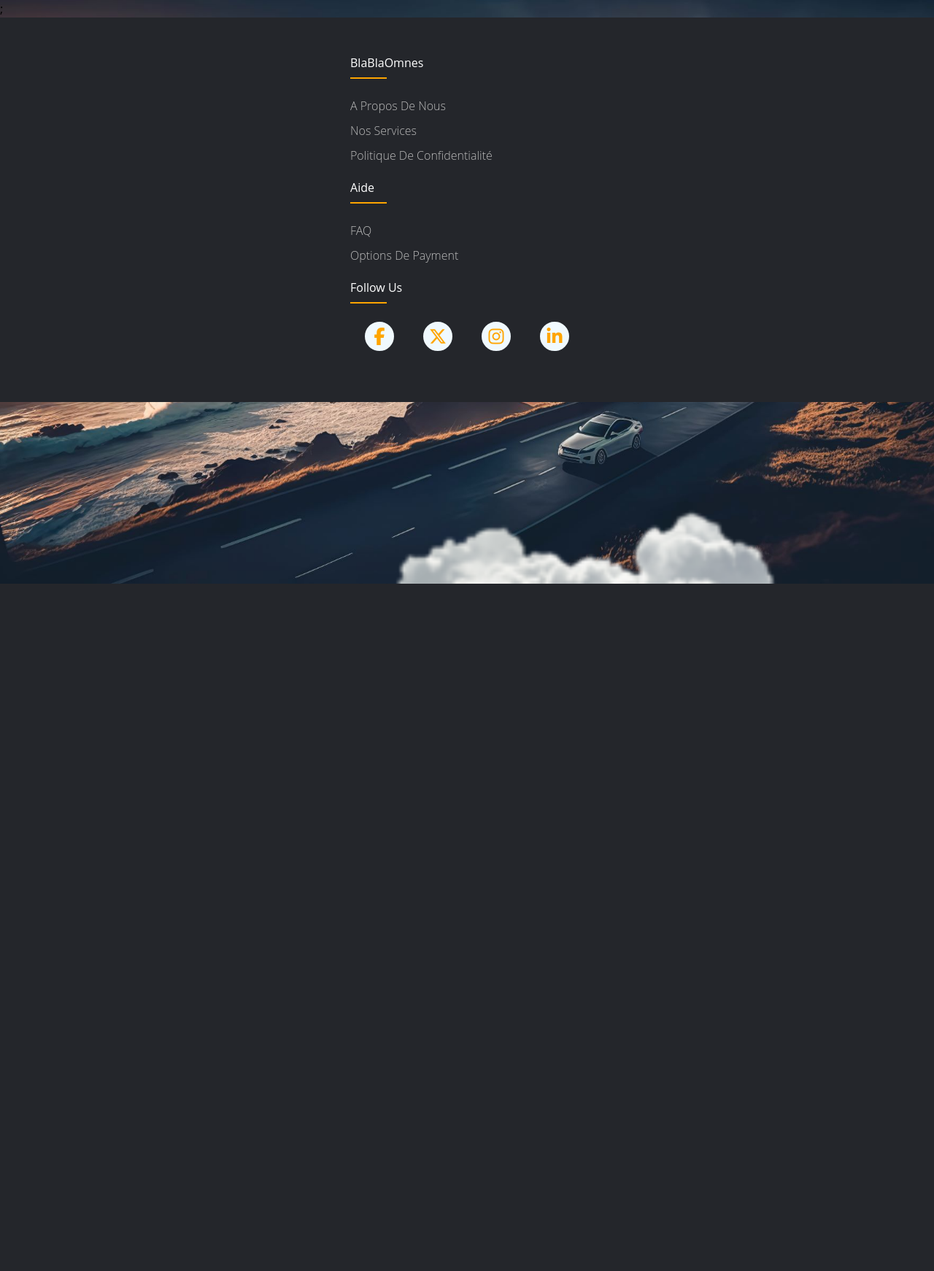
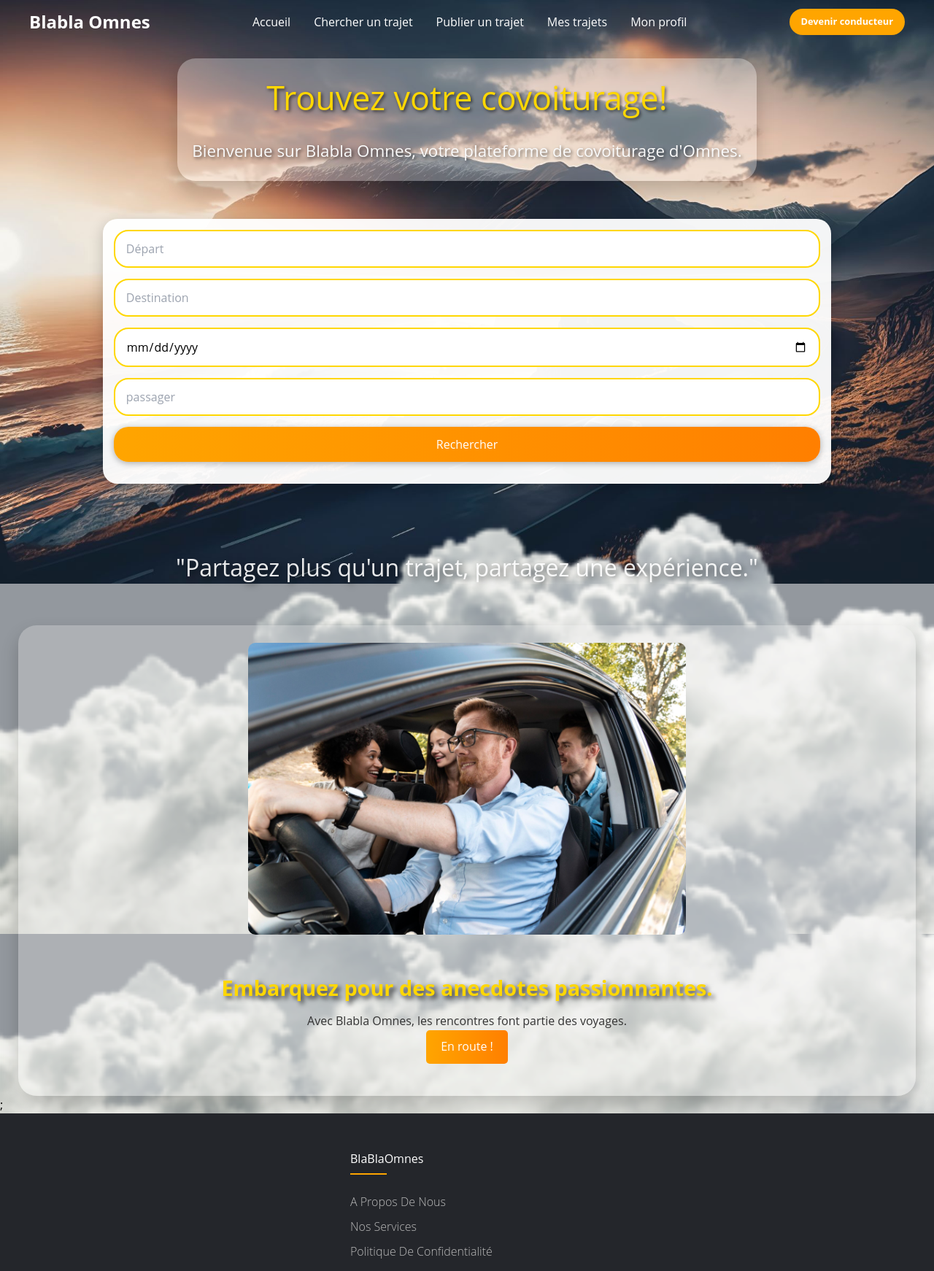
Before and after one commit to Nicolas-cottez/Projet-blabla, a PHP site: page /main.php in a window 1280 px wide. Shown: the top 1742 px of the page at 73% size. Before the commit the page ends 800 px from the top, so only its background shows below. Run offline with PHP 8.4, Linux system fonts and the light colour scheme; some libraries are stand-ins or nearby versions.

Commit message:
Update main.php
correction

```diff
--- a/main.php
+++ b/main.php
@@ -1,22 +1,58 @@
 <!DOCTYPE html>
-<html lang="en">
+<html lang="fr">
 
 <head>
     <meta charset="UTF-8">
     <meta name="viewport" content="width=device-width, initial-scale=1.0">
     <script src="https://cdn.tailwindcss.com"></script><!--inclu tailwind-->
-    <link rel="stylesheet" href="style.css"> <!--inclu le css-->
-    <link rel="stylesheet" href="footer.css"> <!--inclu le css du footer-->
-    <link rel="stylesheet" type="text/css" href="https://cdnjs.cloudflare.com/ajax/libs/font-awesome/6.5.1/css/all.min.css"> <!--inclu les fonts-->
+    <link rel="stylesheet" href="style.css">
+    <link rel="stylesheet" href="https://cdnjs.cloudflare.com/ajax/libs/font-awesome/6.5.2/css/all.min.css" integrity="sha512-SnH5WK+bZxgPHs44uWIX+LLJAJ9/2PkPKZ5QiAj6Ta86w+fsb2TkcmfRyVX3pBnMFcV7oQPJkl9QevSCWr3W6A==" crossorigin="anonymous" referrerpolicy="no-referrer" /><!--inclu les fonts-->
+
     <script src="https://ajax.googleapis.com/ajax/libs/jquery/3.7.1/jquery.min.js"></script> <!--inclu jquery-->
     <script src="monscript.js" defer></script> <!--defer sert a charger a la fin du dom--> <!--inclu le js-->
-    <title>caca</title>
+    <title>BlaBLA Omnes</title>
+
+
 </head>
 
 <body>
 
+    <?php include 'Header.php'; ?>
+
+    <article>
+        <h2>Trouvez votre covoiturage!</h2>
+        <p>
+            Bienvenue sur Blabla Omnes, votre plateforme de covoiturage d'Omnes.
+        </p>
+    </article>
+
+    <main class="p-4">
+        <form id="searchForm" class="search-bar mt-4">
+            <input type="text" id="departure" name="departure" placeholder="Départ" class="search-input">
+            <input type="text" id="destination" name="destination" placeholder="Destination" class="search-input">
+            <input type="date" id="date" name="date" class="search-input">
+            <input type="number" id="passengers" name="passengers" placeholder="passager" class="search-input">
+            <button type="submit" class="search-button">Rechercher</button>
+        </form>
+    </main>
+
+    <section class="covoiturage-highlight">
+        <h1>"Partagez plus qu'un trajet, partagez une expérience."</h1>
+    </section>
+
+
+    <content class="story-section">
+        <div class="story-image">
+            <img src="image\covoiturage.jpg" alt="personnage dans voiture">
+        </div>
+        <div class="story-content">
+            <h2>Embarquez pour des anecdotes passionnantes.</h2>
+            <p>Avec Blabla Omnes, les rencontres font partie des voyages.</p>
+            <button>En route !</button>
+        </div>
+    </content>
+
     <?php include 'footer.php'; ?>
-
 </body>
 
 </html>
```
